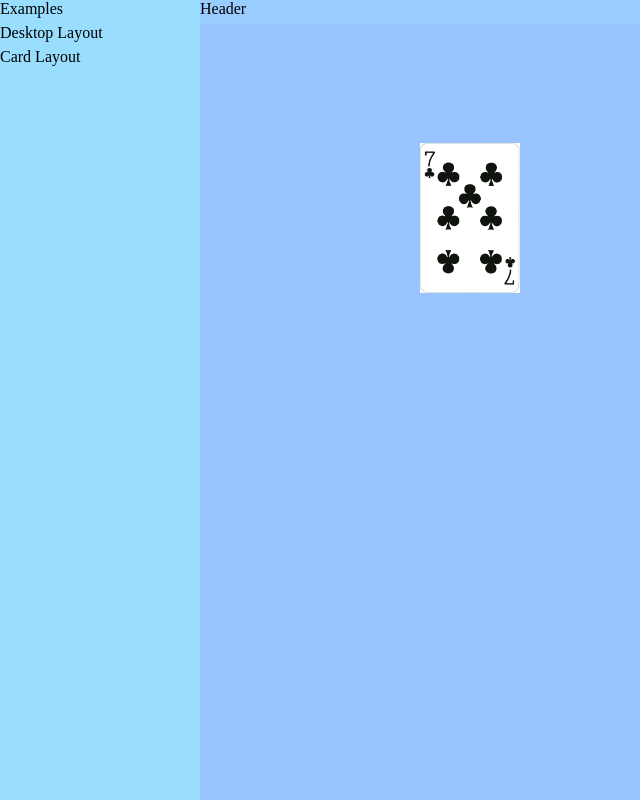
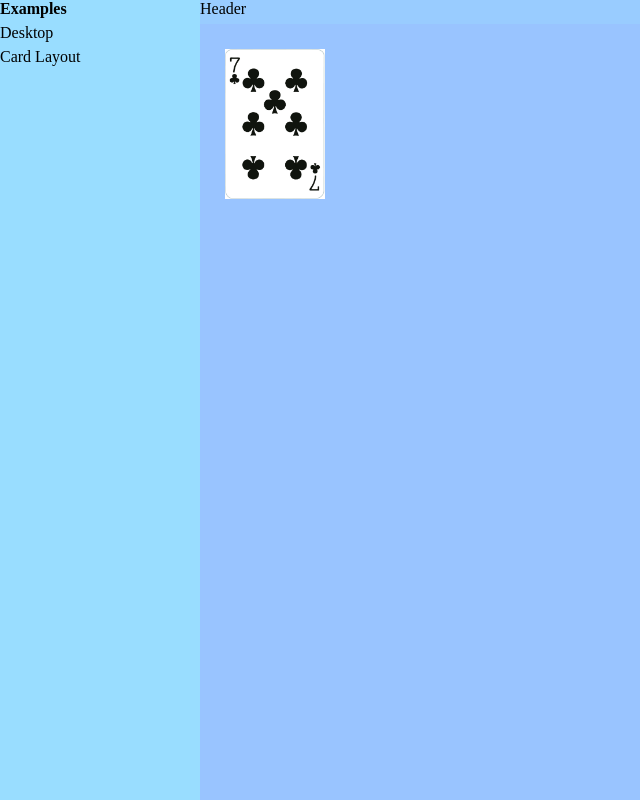
Before and after one commit to yarec/react-layout-generator, a React app: page / in a window 1280 px wide. Shown: the whole page, without its empty margins (0-640 px from the left). Built offline with nearby package versions, Linux system fonts and the light colour scheme.

Commit message:
In progress - refactor Position .

```diff
--- a/examples/src/Deck.tsx
+++ b/examples/src/Deck.tsx
@@ -46,7 +46,7 @@ export default class Deck {
         data-layout={{
           name: this.deck[index],
           position: {
-            units: {origin: {x: 50, y: 50}, location: IUnit.percent, size: IUnit.pixel},
+            units: {origin: {x: 0, y: 0}, location: IUnit.pixel, size: IUnit.pixel},
             location: { x: 25, y: 25 },
 
             size: { x: 100, y: 150 }
--- a/examples/src/index.tsx
+++ b/examples/src/index.tsx
@@ -15,7 +15,11 @@ interface ExampleProps {
 }
 export class Example extends React.PureComponent<ExampleProps> {
   render = () => {
-    return (<button style={{ width: '120' }}>{this.props.name}</button>)
+    return (
+      <div>
+        <button style={{ width: '120' }}>{this.props.name}</button>
+      </div>
+    )
   }
 }
 
@@ -33,6 +37,8 @@ class ExampleLayout extends React.Component<ExampleLayoutProps, ExampleLayoutSta
   d: LayoutGenerator;
   m: LayoutGenerator;
 
+  content: LayoutGenerator;
+
   constructor(props: ExampleLayoutProps) {
     super(props);
 
@@ -48,6 +54,14 @@ class ExampleLayout extends React.Component<ExampleLayoutProps, ExampleLayoutSta
     p.set('fullWidthHeaders', 0)
     p.set('leftSideWidth', 200);
     p.set('rightSideWidth', 0)
+  }
+
+  deskTop = (event: any) => {
+    alert('ok')
+  }
+
+  deckOfCards = (event: any) => {
+    alert('ok')
   }
 
   elements = () => {
@@ -69,16 +83,24 @@ class ExampleLayout extends React.Component<ExampleLayoutProps, ExampleLayoutSta
             g={this.m}
           >
             <div data-layout={{ name: 'title' }} >
-              <span>Examples</span>
+              <b >Examples</b>
             </div>
 
-            <div /* name={'Desktop Layout'} */ data-layout={{ name: 'desktopLayout' }} >
-              <span>Desktop Layout</span>
+            <div data-layout={{ name: 'desktopLayout' }} >
+              <span onClick={this.deskTop}>Desktop</span>
             </div>
 
             <div /* name={'Card Layout'} */ data-layout={{ name: 'cardLayout' }} >
-              <span>Card Layout</span>
+              <span onClick={this.deckOfCards}>Card Layout</span>
             </div>
+
+            {/*
+            <div data-layout={{ name: 'svgLayout' }} >
+              <svg width='200' height='24'>
+                <rect width='150' height='10'/>
+              </svg>
+            </div>
+            */}
 
           </ReactLayout>
         </div>
--- a/package.json
+++ b/package.json
@@ -29,6 +29,7 @@
     "@types/react": "^16.4.14",
     "@types/react-dom": "^16.0.7",
     "@types/react-resize-detector": "^3.1.0",
+    "@types/underscore": "^1.8.9",
     "async": "^2.6.1",
     "awesome-typescript-loader": "^5.2.1",
     "babel-cli": "^6.26.0",
@@ -52,6 +53,7 @@
     "style-loader": "^0.23.0",
     "ts-jest": "^23.10.4",
     "typescript": "^3.0.3",
+    "underscore": "^1.9.1",
     "webpack": "^4.19.1",
     "webpack-cli": "^3.1.0",
     "webpack-dev-server": "^3.1.8"
--- a/src/LayoutGenerator.ts
+++ b/src/LayoutGenerator.ts
@@ -1,8 +1,9 @@
 import { height, IRect, Rect, width, IPoint} from './types';
 import Position, {IPosition} from './Position';
+import {isEqual} from 'underscore';
 
-type FValue = (p: Params) => number | IRect | IPoint | Position;
-export type Value = number | IRect | IPoint | Position | FValue;
+// type FValue = (p: Params) => number | IRect | IPoint | Position;
+export type Value = number | IRect | IPoint | Position; // | FValue;
 
 export class Params {
   params: Map<string, Value>;
@@ -55,11 +56,15 @@ export class Params {
 
   set(key: string, v: Value, layout?: ILayout): boolean {
     const r = this.params.get(key);
-    if (r != v) {
-      // console.log('Param.set ', key, v)
-      if (layout) {
-        this._changed.push(layout)
-      }
+
+    // Always push layout
+    if (layout) {
+      this._changed.push(layout)
+    }
+
+    // Only set if changed
+    if (!isEqual(r, v)) {
+      console.log('Param.set ', key);
       this.changeCount += 1;
       this.params.set(key, v);
       return true;
@@ -712,14 +717,16 @@ export function scalarWidthUpdate(v: Value, ref: PositionRef, deltaX: number, de
 export function positionUpdate(v: Value, ref: PositionRef, deltaX: number, deltaY: number, params: Params): Value {
   const vr = v as Position;
 
-  // let rect = vr.rect(); // positionToRect(vr, width, height)
+  let rect = vr.rect();
 
-  // rect.left += deltaX;
-  // rect.top += deltaY;
-  // rect.right += deltaX;
-  // rect.bottom += deltaY;
+  rect.left += deltaX;
+  rect.top += deltaY;
+  rect.right += deltaX;
+  rect.bottom += deltaY;
 
-  // vr.update(rect); // rectToPosition(rect, width, height, vr.units)
+  // console.log(`positionUpdate value - left: ${rect.left}, top: ${rect.top}`)
+
+  vr.update({x: rect.left, y: rect.top}, {x: rect.right - rect.left, y: rect.bottom - rect.top});
 
   return vr;
 }
@@ -727,6 +734,7 @@ export function positionUpdate(v: Value, ref: PositionRef, deltaX: number, delta
 export function positionWidthUpdate(v: Value, ref: PositionRef, deltaX: number, deltaY: number, params: Params): Value {
 
   const vr = v as Position;
+  console.log('TODO positionWidthUpdate');
 
   // switch (ref) {
   //   case
@@ -749,6 +757,9 @@ export function positionWidthUpdate(v: Value, ref: PositionRef, deltaX: number,
 export function positionHeightUpdate(v: Value, ref: PositionRef, deltaX: number, deltaY: number, params: Params): Value {
 
   const vr = v as Position;
+
+  console.log('TODO positionHeightUpdate');
+
   // return {
   //   units: { origin: IOrigin.center, location: IUnit.percent, size: IUnit.pixel },
   //   location: vr.location,
@@ -770,19 +781,19 @@ export function DiagramLayout(name: string) {
   ])
 
   function init(params: Params, layouts?: Layouts): Layouts {
-    // const width = params.get('width') as number;
-    // const height = params.get('height') as number;
     let updates: Array<ILayout> = params.updates();
 
     if (!layouts) {
       return new Layouts([]);
     }
     else if (updates && layouts) {
+      // update Layout for each update
       updates.forEach((layout) => {
         let p = params.get(layout.name) as Position;
         if (p) {
-          // console.log('init ' + layout.name + ' params', p)
-          // layout.location = positionToRect(p, width, height);
+          const rect = p.rect();
+          console.log(`init ${layout.name} left: ${rect.left} top: ${rect.top}`)
+          layout.location = new Rect(rect);
           layouts.set(layout.name, layout);
         }
       });
@@ -793,6 +804,10 @@ export function DiagramLayout(name: string) {
   function create(index: number, name: string, g: ILayoutGenerator, position: IPosition): ILayout {
     // const width = params.get('width') as number;
     // const height = params.get('height') as number;
+
+    if (!position) {
+      console.error('TODO default position')
+    }
 
     const p = new Position(position, g)
 
--- a/src/Position.ts
+++ b/src/Position.ts
@@ -129,8 +129,8 @@ export default class Position {
   private inverseScale = (p: IPoint): IPoint => {
     const size = this._g.params().get('viewport') as IPoint;
     return {
-      x: p.x / size.x,
-      y: p.y / size.y
+      x: (p.x / size.x),
+      y: (p.y / size.y)
     }
   }
 
@@ -206,7 +206,6 @@ private fromOrigin = (p: IPoint, s: IPoint): IPoint => {
         const l = this._g.layouts();
         if (l) {
           ref = l.find(this._align.key as number);
-          console.log()
         }
         // ref = this._g.find(this._align.key as number);
       }
@@ -278,6 +277,7 @@ private fromOrigin = (p: IPoint, s: IPoint): IPoint => {
 
   update = (location: IPoint, size: IPoint) => {
     // Takes in world coordinates
+    // console.log(`Position update x: ${location.x} y: ${location.y}`)
     let p = this.toOrigin(location, size);
 
     if (this._units.location === IUnit.percent) {
--- a/src/RLGHandle.tsx
+++ b/src/RLGHandle.tsx
@@ -3,6 +3,7 @@ import * as React from 'react';
 import { ILayout, IEdit, PositionRef, Params, Value } from './LayoutGenerator';
 import { IPoint, IRect, width, height } from './types';
 import Position from './Position';
+import { isEqual } from 'underscore';
 
 // import { IRect } from 'lib/src/types';
 
@@ -72,7 +73,9 @@ export default class RLGHandle extends React.Component<RLGHandleProps, RLGHandle
 
   initUpdate(x: number, y: number) {
     this.origin = { x, y };
-    this.value = this.props.params.get(this.props.edit.variable);
+    const v = this.props.params.get(this.props.edit.variable);
+    this.value = JSON.parse(JSON.stringify(v));
+    // Object.assign({}, this.props.params.get(this.props.edit.variable));
   }
 
   pin(v: Value, ref: PositionRef, item: IRect): Value {
@@ -126,13 +129,13 @@ export default class RLGHandle extends React.Component<RLGHandleProps, RLGHandle
         //const boundaryHeight = height(this.props.boundary);
 
         const a = vr.rect(); // positionToRect(vr, boundaryWidth, boundaryHeight);
-        // console.log('pin position start rect', a);
+        // console.log(`pin position end rect start: ${a.left}, top: ${a.top}`)
         let left = a.left
         let top = a.top;
         let right = a.right;
         let bottom = a.bottom;
 
-        if (left < this.props.boundary.left ) {
+        if (left < this.props.boundary.left) {
           left = this.props.boundary.left;
           right = left + width(item);
         }
@@ -150,10 +153,7 @@ export default class RLGHandle extends React.Component<RLGHandleProps, RLGHandle
         }
         r = vr;
 
-        // console.log('pin position end rect', {left: left, top: top, right: right, bottom: bottom})
-
-        //console.log('pin position: ', { top: top, left: left, bottom: bottom, right: right });
-        //console.log('pin boundary diff: (bottom, right)',  bottom - this.props.boundary.bottom, right - this.props.boundary.right);
+        // console.log(`pin position end rect left: ${left}, top: ${top}`)
         break;
       }
       case PositionRef.scalar_height_top: {
@@ -268,7 +268,7 @@ export default class RLGHandle extends React.Component<RLGHandleProps, RLGHandle
         //const boundaryHeight = height(this.props.boundary);
         const rect = vr.rect(); // positionToRect(vr, boundaryWidth, boundaryHeight);
 
-        vr.update({x: rect.left + deltaLeft, y: rect.right + deltaLeft}, {x: width(rect),y: height(rect)});
+        vr.update({ x: rect.left + deltaLeft, y: rect.right + deltaLeft }, { x: width(rect), y: height(rect) });
 
         r = vr;
         // rect.left += deltaLeft;
@@ -327,6 +327,7 @@ export default class RLGHandle extends React.Component<RLGHandleProps, RLGHandle
     return r;
   }
 
+  // Get the position of a value
   extend(v: Value, ref: PositionRef): IRect {
     let left = this.props.layout.location.left;
     let top = this.props.layout.location.top;
@@ -342,9 +343,8 @@ export default class RLGHandle extends React.Component<RLGHandleProps, RLGHandle
         break;
       }
       case PositionRef.position: {
-        // IPosition location is center as percent and size is in pixels
         const vr = v as Position;
-        const r = vr.rect(); //positionToRect(vr, width(this.props.boundary), height(this.props.boundary));
+        const r = vr.rect();
         left = r.left;
         top = r.top;
         right = r.right;
@@ -434,23 +434,41 @@ export default class RLGHandle extends React.Component<RLGHandleProps, RLGHandle
       value = Object.assign({}, this.value);
     }
 
-    const v = this.props.edit.update(value, this.props.edit.positionRef, (x - this.origin.x), (y - this.origin.y), this.props.params);
-    console.log('this.props.edit.variable ' + this.props.edit.variable, v);
-    const r = this.extend(v, this.props.edit.positionRef);
-    // console.log('moveUpdate extend', r);
-    // if (r.left >= this.props.boundary.left &&
-    //   r.right <= this.props.boundary.right &&
-    //   r.top >= this.props.boundary.top &&
-    //   r.bottom <= this.props.boundary.bottom
-    // ) {
-    //   this.props.params.set(this.props.edit.variable, v, this.props.layout);
-    //   this.props.onUpdate();
-    // } else {
-    const uv = this.pin(v, this.props.edit.positionRef, r);
-    this.props.params.set(this.props.edit.variable, uv, this.props.layout);
-    this.props.onUpdate();
-    // console.log('moveUpdate pin: ', uv);
-    //}
+    const deltaX = x - this.origin.x;
+    const deltaY = y - this.origin.y;
+
+    // Debug only
+    let s: IPoint = {x: 0, y: 0};
+    if ((value as Position).fromLocation) {
+      s = (value as Position).fromLocation();
+      console.log(`\nmoveUpdate ${this.props.edit.variable} start left: ${s.x}, top: ${s.y}`);
+    }
+
+
+    if (deltaX || deltaY) {
+      const v = this.props.edit.update(value, this.props.edit.positionRef, deltaX, deltaY, this.props.params);
+      console.log(`moveUpdate: x: ${x} y: ${y} deltaX: ${deltaX}, deltaY: ${deltaY}`);
+      const r = this.extend(v, this.props.edit.positionRef);
+      console.log(`moveUpdate diff ${deltaX - (r.left - s.x)}, ${deltaY - (r.top - s.y)}`)
+      const uv = this.pin(v, this.props.edit.positionRef, r);
+
+      if (!isEqual(r, (uv as Position).rect())) {
+        console.log('failure', r, uv)
+      }
+
+      console.log(`moveUpdate: x: ${x} y: ${y} deltaX: ${deltaX}, deltaY: ${deltaY}`);
+
+      this.props.params.set(this.props.edit.variable, uv, this.props.layout);
+      this.props.onUpdate();
+
+      // Debug only
+      if ((uv as Position).fromLocation) {
+        const p = (uv as Position).fromLocation();
+        console.log(`moveUpdate end left: ${p.x}, top: ${p.y}`);
+      }
+
+      //}
+    }
   }
 
   onMouseDown = (event: React.MouseEvent) => {
--- a/src/ReactLayout.tsx
+++ b/src/ReactLayout.tsx
@@ -72,10 +72,10 @@ export default class ReactLayout extends React.Component<ReactLayoutProps, React
     this.editOverlay = [];
     const p = this.derivedLayout.params();
 
-    const v = p.set('viewport', {x: this.state.width, y: this.state.height});
+    const v = p.set('viewport', { x: this.state.width, y: this.state.height });
     const w = p.set('width', this.state.width);
     const h = p.set('height', this.state.height);
-    if (v || w || h ) {
+    if (v || w || h) {
       const _layouts = this.derivedLayout.layouts();
       if (_layouts) {
         _layouts.layouts.forEach((layout) => {
@@ -89,10 +89,6 @@ export default class ReactLayout extends React.Component<ReactLayoutProps, React
   }
 
   createPositionedElement = (child: React.ReactElement<any>, index: number, name: string, position: IPosition) => {
-
-    if (name === 'desktopLayout') {
-      console.log(name)
-    }
 
     let b = this.derivedLayout.lookup(name);
     if (!b && this.derivedLayout.create) {
@@ -112,50 +108,58 @@ export default class ReactLayout extends React.Component<ReactLayoutProps, React
         if (this.editLayout && b.editSize) {
           this.editOverlay.push(b)
         }
-        let props = { style: style };
-        return React.cloneElement(child, props, child.props.children);
+        // let props = style: ...this.props.style
+        //   ...child.props.style ...style };
+
+        return React.cloneElement(child, {
+          style: {
+            ...this.props.style,
+            ...child.props.style,
+            ...style
+          }
+        }, child.props.children);
       }
     }
 
     return null;
   }
 
-  createListElement = (child: React.ReactElement<any>) => {
-    // TODO: Not called - still needed?
-    let item: ILayout | undefined = this.derivedLayout.next();
-    if (item) {
-      const style = tileStyle(
-        child.props['style'],
-        item.location.left,
-        item.location.top,
-        (item.location.right - item.location.left),
-        (item.location.bottom - item.location.top)
-      );
-      // console.log('CreateElements style', style);
-      return (
-        <div
-          style={style}
-          key={item.name + '-' + child.key}
-        >
-          {/* Design Layout */}
-          <div style={{
-            height: '100%',
-            width: '100%',
-            border: '1px solid red',
-            //padding: '10px',
-            //margin: '10px',
-            backgroundColor: 'grey',
-            color: 'white'
-          }}>
-            {item.name + '-' + child.key}
-          </div>
-          {/* Child with modification Infinity mapped to this.height this.width - padding*/}
-        </div>
-      );
-    }
+  // createListElement = (child: React.ReactElement<any>) => {
+  //   // TODO: Not called - still needed?
+  //   let item: ILayout | undefined = this.derivedLayout.next();
+  //   if (item) {
+  //     const style = tileStyle(
+  //       child.props['style'],
+  //       item.location.left,
+  //       item.location.top,
+  //       (item.location.right - item.location.left),
+  //       (item.location.bottom - item.location.top)
+  //     );
+  //     // console.log('CreateElements style', style);
+  //     return (
+  //       <div
+  //         style={style}
+  //         key={item.name + '-' + child.key}
+  //       >
+  //         {/* Design Layout */}
+  //         <div style={{
+  //           height: '100%',
+  //           width: '100%',
+  //           border: '1px solid red',
+  //           //padding: '10px',
+  //           //margin: '10px',
+  //           backgroundColor: 'grey',
+  //           color: 'white'
+  //         }}>
+  //           {item.name + '-' + child.key}
+  //         </div>
+  //         {/* Child with modification Infinity mapped to this.height this.width - padding*/}
+  //       </div>
+  //     );
+  //   }
 
-    return null;
-  }
+  //   return null;
+  // }
 
   createElement = (child: React.ReactElement<any>, index: number) => {
     const p: Object = child.props['data-layout'];
@@ -266,7 +270,7 @@ export default class ReactLayout extends React.Component<ReactLayoutProps, React
                 onUpdate={this.onUpdate}
                 edit={item}
                 layout={layout}
-                boundary={{ top: 0, left: 0, right: this.state.width, bottom: this.state.height}}
+                boundary={{ top: 0, left: 0, right: this.state.width, bottom: this.state.height }}
                 params={this.derivedLayout.params()}
                 rlgDrag={{ cursor: cursor, x: left, y: top, width: width, height: height }} />)
             }
@@ -317,7 +321,7 @@ export default class ReactLayout extends React.Component<ReactLayoutProps, React
       <div style={{ height: '100%' }}>
         {this.content()}
         <ReactResizeDetector handleWidth handleHeight onResize={this.onResize} />
-        {this.frameEnd()}
+        {/* {this.frameEnd()} */}
       </div>
     )
   }
--- a/src/generators/List.tsx
+++ b/src/generators/List.tsx
@@ -84,7 +84,7 @@ export default function ListLayout(name: string) {
 
     // p.update({x: 0, y: LastItemVerticalOffset}, {x: , y: height(});
 
-    console.log('create', p.rect())
+    // console.log('create', p.rect())
 
     // Update offset for next item
     params.set('LastItemVerticalOffset', LastItemVerticalOffset + p.fromSize().y);
--- a/webpack.config.js
+++ b/webpack.config.js
@@ -2,6 +2,7 @@ const path = require('path');
 const HtmlWebpackPlugin = require("html-webpack-plugin");
 const htmlWebpackPlugin = new HtmlWebpackPlugin({
   template: path.join(__dirname, "examples/src/index.html"),
+  favicon: './examples/src/favicon.ico',
   filename: "./index.html"
 });
 module.exports = {
```
Also changed, not shown: src/Value.ts (added, +16 -0 lines), 2 other files (tests, documents, lock files or other folders).
